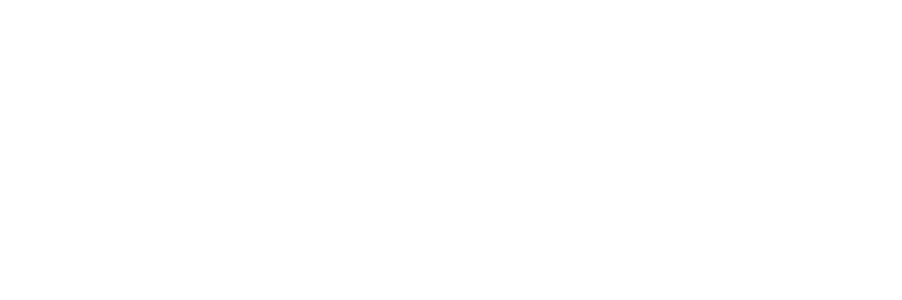
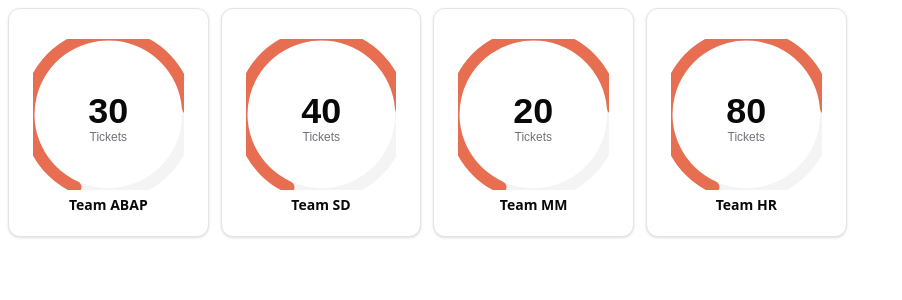
Before and after one commit to ankr19/frontgraph, a Next.js app: page /dashboard in a window 1280 px wide. Shown: the top 300 px of the page, without its empty margins (0-902 px from the left). Built offline with nearby package versions, Linux system fonts and the light colour scheme.

Commit message:
build: radical card components

```diff
--- a/app/dashboard/page.js
+++ /dev/null
@@ -1,9 +0,0 @@
-import React from 'react'
-
-export default function page() {
-  return (
-    <div>
-
-    </div>
-  )
-}
--- /dev/null
+++ b/app/dashboard/page.tsx
@@ -0,0 +1,15 @@
+import { CardComponent2 } from '@/components/CardComponents2'
+import React from 'react'
+
+export default function page() {
+  return (
+    <>
+      <div className='grid grid-cols-1 lg:grid-cols-6 md:grid-cols-3 gap-3 m-2'>
+        <CardComponent2 ticketname={'Team ABAP'} ticketno={30} />
+        <CardComponent2 ticketname={'Team SD'} ticketno={40} />
+        <CardComponent2 ticketname={'Team MM'} ticketno={20} />
+        <CardComponent2 ticketname={'Team HR'} ticketno={80} />
+      </div>
+    </>
+  )
+}
--- a/components/CardComponents2.tsx
+++ b/components/CardComponents2.tsx
@@ -1,6 +1,4 @@
 "use client"
-
-import { TrendingUp } from "lucide-react"
 import {
     Label,
     PolarGrid,
@@ -22,6 +20,11 @@
     { browser: "safari", visitors: 400, fill: "var(--color-safari)" },
 ]
 
+export type CardsProps = {
+    ticketname: string,
+    ticketno: number,
+}
+
 const chartConfig = {
     visitors: {
         label: "Visitors",
@@ -32,12 +35,12 @@
     },
 } satisfies ChartConfig
 
-export function CardComponent2() {
+export function CardComponent2({ticketname, ticketno} : CardsProps) {
     return (
         <Card className="flex flex-col">
             <CardHeader className="items-center pb-0">
-                <CardTitle>Radial Chart - Text</CardTitle>
-                <CardDescription>January - June 2024</CardDescription>
+                <CardTitle></CardTitle>
+                <CardDescription></CardDescription>
             </CardHeader>
             <CardContent className="flex-1 pb-0">
                 <ChartContainer
@@ -75,14 +78,14 @@
                                                     y={viewBox.cy}
                                                     className="fill-foreground text-4xl font-bold"
                                                 >
-                                                    {chartData[0].visitors.toLocaleString()}
+                                                    {ticketno}
                                                 </tspan>
                                                 <tspan
                                                     x={viewBox.cx}
                                                     y={(viewBox.cy || 0) + 24}
                                                     className="fill-muted-foreground"
                                                 >
-                                                    Visitors
+                                                    Tickets
                                                 </tspan>
                                             </text>
                                         )
@@ -94,12 +97,12 @@
                 </ChartContainer>
             </CardContent>
             <CardFooter className="flex-col gap-2 text-sm">
-                <div className="flex items-center gap-2 font-medium leading-none">
-                    Trending up by 5.2% this month <TrendingUp className="h-4 w-4" />
+                <div className="flex items-center gap-2 mt-2 font-sans font-semibold leading-none">
+                    {ticketname}
                 </div>
-                <div className="leading-none text-muted-foreground">
+                {/* <div className="leading-none text-muted-foreground">
                     Showing total visitors for the last 6 months
-                </div>
+                </div> */}
             </CardFooter>
         </Card>
     )
```
